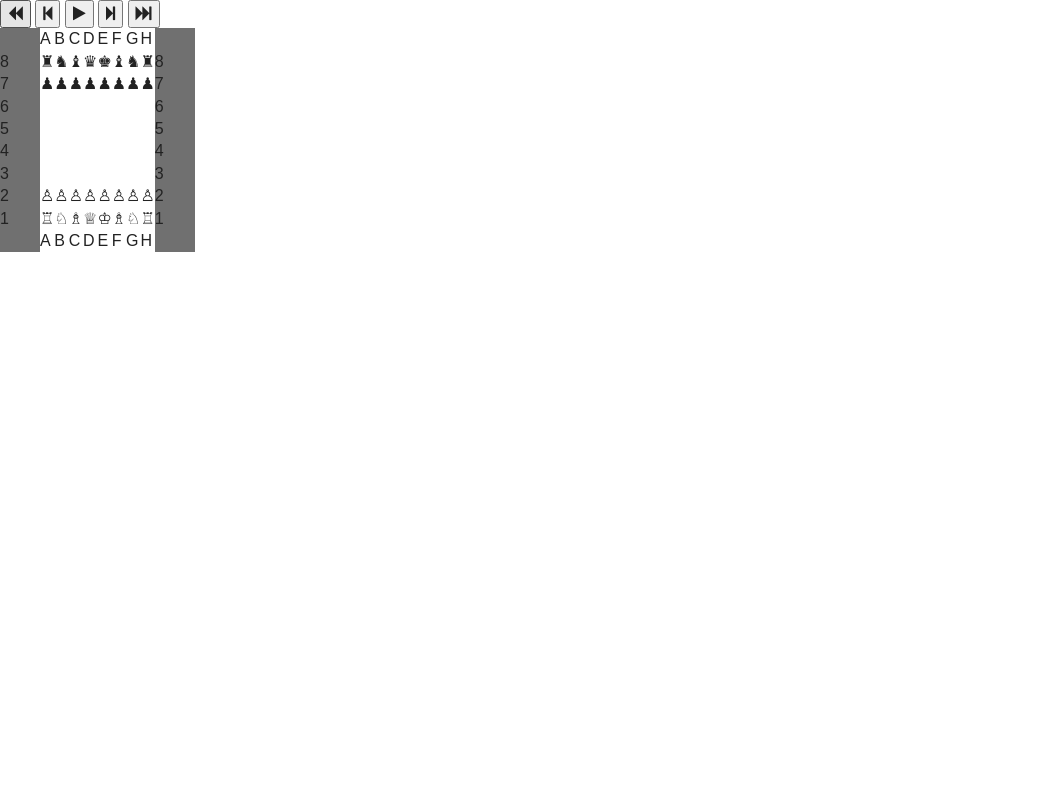
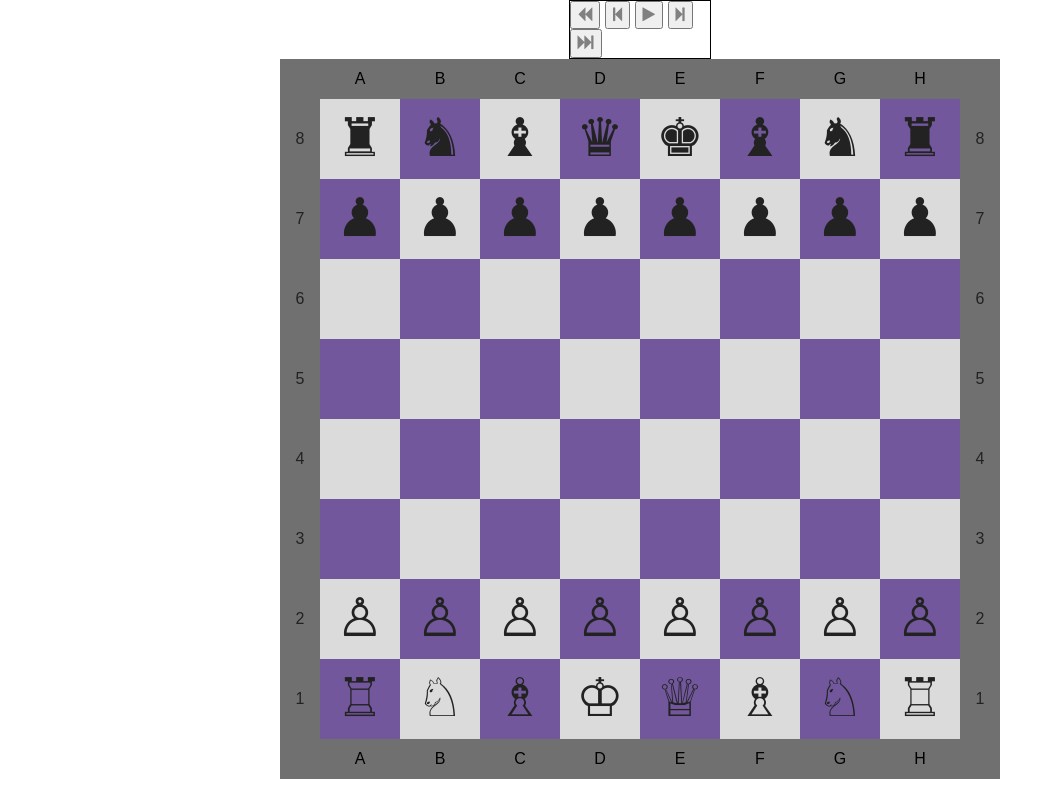
Before and after one commit to cmauban/TIY-Chessboard, a website: page index.html in a window 1280 px wide. Shown: the whole page, without its empty margins (0-1063 px from the left). Drawn offline with nearby package versions, Linux system fonts and the light colour scheme; files that its build step writes are made by us from their sources.

Commit message:
changed icons

```diff
--- a/index.html
+++ b/index.html
@@ -35,28 +35,28 @@
       <section class="board">
         <tr class="row-8"> <!---ROW 8 OF CHESSBOARD---->
           <td bgcolor="#707070">8</td>
-          <td id="A8" class="light">&#9820;</td>
-          <td id="B8" class="dark">&#9822;</td>
-          <td id="C8" class="light">&#9821;</td>
-          <td id="D8" class="dark">&#9819;</td>
-          <td id="E8" class="light">&#9818;</td>
-          <td id="F8" class="dark">&#9821;</td>
-          <td id="G8" class="light">&#9822;</td>
-          <td id="H8" class="dark">&#9820;</td>
+          <td id="A8" class="light bprook"></td>
+          <td id="B8" class="dark bpknight"></td>
+          <td id="C8" class="light bpbishop"></td>
+          <td id="D8" class="dark bpqueen"></td>
+          <td id="E8" class="light bpking"></td>
+          <td id="F8" class="dark bpbishop"></td>
+          <td id="G8" class="light bpknight"></td>
+          <td id="H8" class="dark bprook"></td>
           <td bgcolor="#707070" width="40">8</td>
         </tr>
       </section>
       <section class="board">
         <tr class="row-7"> <!---ROW 7---->
           <td bgcolor="#707070">7</td>
-          <td id="A7" class="dark">&#9823;</td>
-          <td id="B7" class="light">&#9823;</td>
-          <td id="C7" class="dark">&#9823;</td>
-          <td id="D7" class="light">&#9823;</td>
-          <td id="E7" class="dark">&#9823;</td>
-          <td id="F7" class="light">&#9823;</td>
-          <td id="G7" class="dark">&#9823;</td>
-          <td id="H7" class="light">&#9823;</td>
+          <td id="A7" class="dark bppawn"></td>
+          <td id="B7" class="light bppawn"></td>
+          <td id="C7" class="dark bppawn"></td>
+          <td id="D7" class="light bppawn"></td>
+          <td id="E7" class="dark bppawn"></td>
+          <td id="F7" class="light bppawn"></td>
+          <td id="G7" class="dark bppawn"></td>
+          <td id="H7" class="light bppawn"></td>
           <td bgcolor="#707070" width="40">7</td>
         </tr>
       </section>
@@ -119,28 +119,28 @@
         <section class="board">
         <tr class="row-2">
           <td bgcolor="#707070">2</td>
-          <td id="A2" class="light">&#9817;</td>
-          <td id="B2" class="dark">&#9817;</td>
-          <td id="C2" class="light">&#9817;</td>
-          <td id="D2" class="dark">&#9817;</td>
-          <td id="E2" class="light">&#9817;</td>
-          <td id="F2" class="dark">&#9817;</td>
-          <td id="G2" class="light">&#9817;</td>
-          <td id="H2" class="dark">&#9817;</td>
+          <td id="A2" class="light wppawn"></td>
+          <td id="B2" class="dark wppawn"></td>
+          <td id="C2" class="light wppawn"></td>
+          <td id="D2" class="dark wppawn"></td>
+          <td id="E2" class="light wppawn"></td>
+          <td id="F2" class="dark wppawn"></td>
+          <td id="G2" class="light wppawn"></td>
+          <td id="H2" class="dark wppawn"></td>
           <td bgcolor="#707070" width="40">2</td>
         </tr>
         </section>
         <section class="board">
         <tr class="row-1">
           <td bgcolor="#707070">1</td>
-          <td id="A1" class="dark">&#9814;</td>
-          <td id="B1" class="light">&#9816;</td>
-          <td id="C1" class="dark">&#9815;</td>
-          <td id="D1" class="light">&#9813;</td>
-          <td id="E1" class="dark">&#9812;</td>
-          <td id="F1" class="light">&#9815;</td>
-          <td id="G1" class="dark">&#9816;</td>
-          <td id="H1" class="light">&#9814;</td>
+          <td id="A1" class="dark wprook"></td>
+          <td id="B1" class="light wpknight"></td>
+          <td id="C1" class="dark wpbishop"></td>
+          <td id="D1" class="light wpking"></td>
+          <td id="E1" class="dark wpqueen"></td>
+          <td id="F1" class="light wpbishop"></td>
+          <td id="G1" class="dark wpknight"></td>
+          <td id="H1" class="light wprook"></td>
           <td bgcolor="#707070" width="40">1</td>
         </tr>
         </section>
--- a/js/main.js
+++ b/js/main.js
@@ -33,10 +33,8 @@
 
     console.log(from[[0]], to[[0]]); //logging first value in both indexs
 
-var current = {};
-var count = 0;
-// var current = board.moves[0];
-// var current = board.moves[1] = board.moves[0]; //assigning current, the new move to the new location
+var current = [];
+var counter = 0;
 
     //globals is an object. globals.game is assigned a dictionary
   // You don't need to understand `globals` yet...
@@ -68,7 +66,7 @@ var count = 0;
      * @todo Make this work!
      */
     next: function(){
-      // Doesn't this seem to be missing something?
+      ++counter;
       return this;
     },
     /**
@@ -78,7 +76,7 @@ var count = 0;
      * @todo Make this work!
      */
     prev: function(){
-      // Another good place for code...
+      --counter;
       return this;
     },
     /**
--- a/scss/main.scss
+++ b/scss/main.scss
@@ -94,22 +94,109 @@ textarea {
 /* ==========================================================================
    Author's custom styles
    ========================================================================== */
+   .chessboard {
+     margin-left: auto;
+     margin-right: auto;
+   }
+
+   .border {
+     width: 40px;
+     height: 40px;
+     text-align: center;
+     background-color: #707070;
+     color: #000000;
+   }
+
+   .row-8, .row-7, .row-6, .row-5, .row-4, .row-3, .row-2, .row-1 {
+     height: 80px;
+     text-align: center;
+   }
+
+   .light, .dark {
+     width: 80px;
+   }
+
+   .light {
+     background: #DBDBDB;
+   }
+
+   .dark {
+     background: #72579C;
+   }
+
+
+
+   .bprook::before {
+     content: "\265c";
+     font-size: 40pt;
+   }
+
+   .bpknight::before {
+     content: "\265e";
+     font-size: 40pt;
+   }
+
+   .bpbishop::before {
+     content: "\265d";
+     font-size: 40pt;
+   }
+
+   .bpqueen::before {
+     content: "\265b";
+     font-size: 40pt;
+   }
+
+   .bpking::before {
+     content: "\265a";
+     font-size: 40pt;
+   }
+
+   .bppawn::before {
+     content: "\265f";
+     font-size: 40pt;
+   }
+
+
+   .wprook::before { /* WHITE PIECES START */
+     content: "\2656";
+     font-size: 40pt;
+   }
+
+   .wpknight::before {
+     content: "\2658";
+     font-size: 40pt;
+   }
+
+   .wpbishop::before {
+     content: "\2657";
+     font-size: 40pt;
+   }
+
+   .wpking::before {
+     content: "\2654";
+     font-size: 40pt;
+   }
+
+   .wpqueen::before {
+     content: "\2655";
+     font-size: 40pt;
+   }
+
+   .wppawn::before {
+     content: "\2659";
+     font-size: 40pt;
+   }
 
 
 
 
-
-
-
-
-
-
-
-
-
-
-
-
+   .buttons {
+     margin-left: auto;
+     margin-right: auto;
+     width: 11%;
+     color: gray;
+     border: 1px solid #000000;
+   }
 
 /* ==========================================================================
    Helper classes
```
